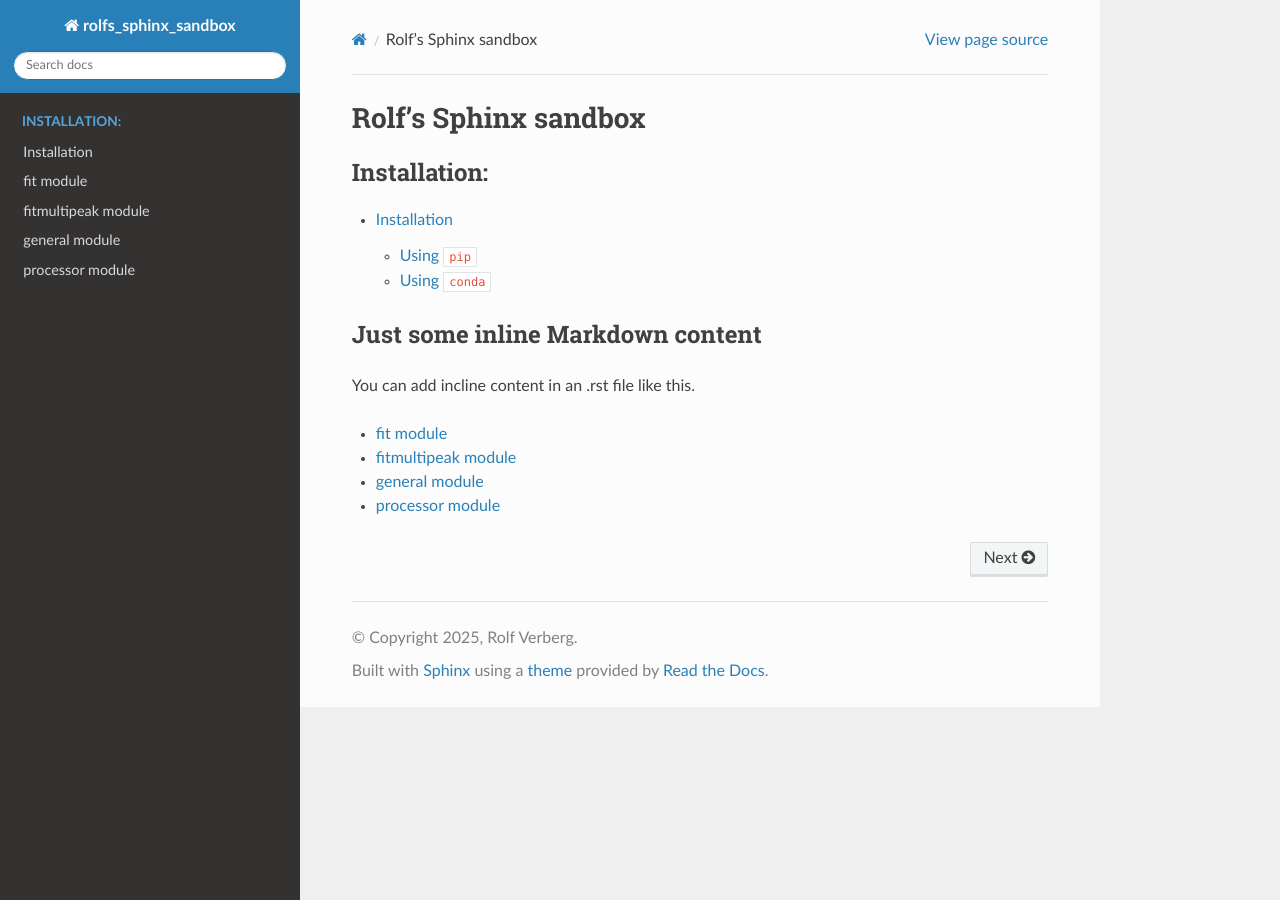
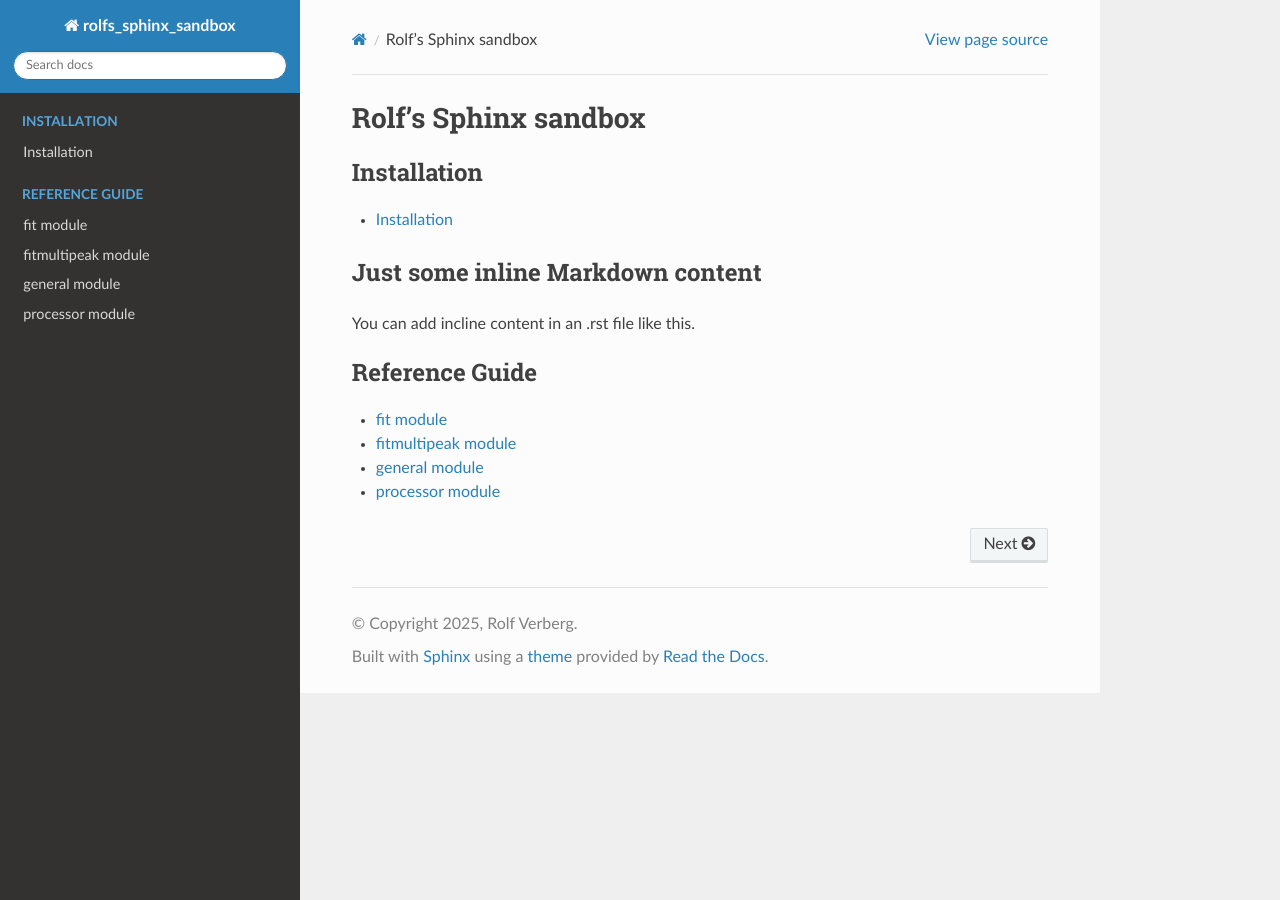
Before and after one commit to rolfverberg/rolfs_sphinx_sandbox, a Sphinx documentation site: the page built from docs/index.rst, in a window 1280 px wide. Built offline with Sphinx 7.4.7 and the Read the Docs theme 3.1.0, drawn with Linux system fonts in a browser that asks for light colours; pages that are not in the unit, such as notebooks, are missing from menus.

Commit message:
doc: modified index.rst

```diff
--- a/docs/index.rst
+++ b/docs/index.rst
@@ -20,6 +20,7 @@
 
 
 .. toctree::
-   :maxdepth: 2
+   :maxdepth: 1
+   :caption: Reference Guide
 
    dev_guide
```
Also changed, not shown: other parts of docs/index.rst (+2 -2 lines).
